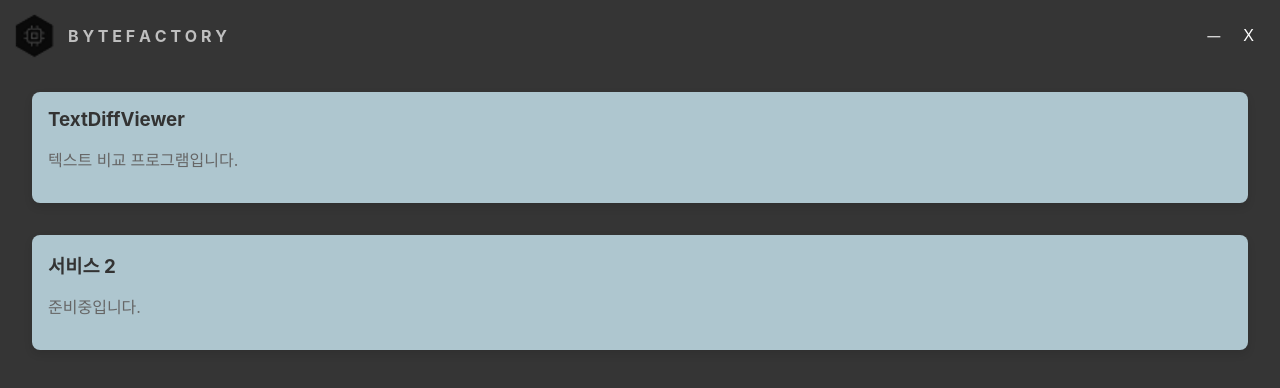
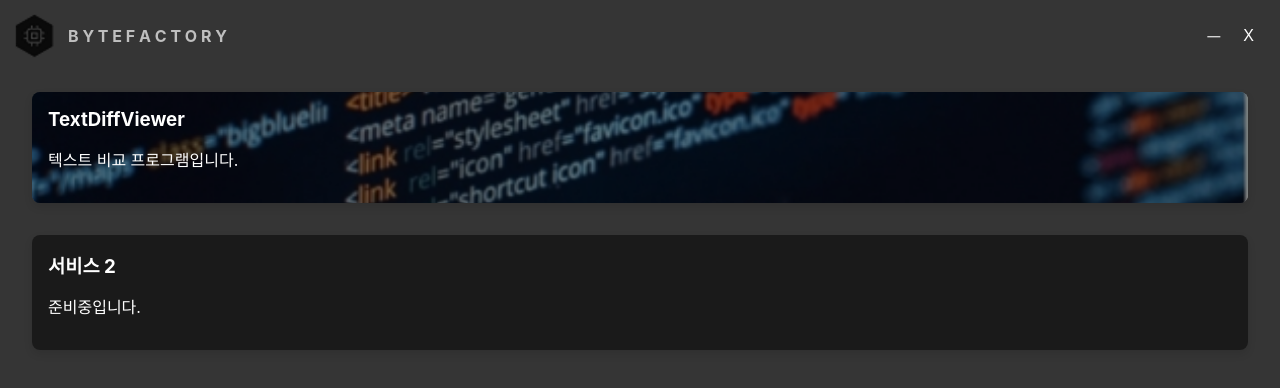
Before and after one commit to WonmoLee/ByteFactory, a React (Create React App) app: page / in a window 1280 px wide. Shown: the top 388 px of the page. Built offline with nearby package versions, Linux system fonts and the light colour scheme.

Commit message:
카드 배경 작업

```diff
--- a/src/App.js
+++ b/src/App.js
@@ -3,7 +3,7 @@ import { BrowserRouter as Router, Routes, Route, Link, Navigate } from 'react-ro
 import Card from './components/Card';
 import Sidebar from './components/Sidebar'; // 사이드바 컴포넌트 import
 import TextDiffViewer from './pages/TextDiffViewer';
-import DarkModeToggle from './components/DarkModeToggle';
+//import DarkModeToggle from './components/DarkModeToggle';
 import Modal from './components/Modal';
 import './App.css';
 import logo from './assets/imgs/logo.png';
@@ -81,10 +81,10 @@ const App = () => {
           {showCards && (
             <div>
               <Link to="/TextDiffViewer" onClick={() => handleCardClick('TextDiffViewer')}>
-                <Card title="TextDiffViewer" description="텍스트 비교 프로그램입니다."/>
+                <Card No="1" title="TextDiffViewer" description="텍스트 비교 프로그램입니다."/>
               </Link>
               <Link to="#" onClick={handleNotOpenCardClick}>
-                <Card title="서비스 2" description="준비중입니다." />
+                <Card No="2" title="서비스 2" description="준비중입니다." />
               </Link>
               <Modal show={showModal} onClose={handleCloseModal}>
                 <p>서비스 준비 중입니다! &gt;.&lt;</p>
--- a/src/assets/Card.css
+++ b/src/assets/Card.css
@@ -1,14 +1,3 @@
-.card {
-    background-color: #AEC6CF;
-    border-radius: 8px;
-    box-shadow: 0 4px 8px rgba(0, 0, 0, 0.1);
-    margin: 32px;
-    padding: 16px;
-    transition: transform 0.3s ease-in-out;
-    will-change: transform; /* 성능 최적화를 위해 속성 추가 */
-    cursor: pointer;
-  }
-
 .card:hover {
   transform: scale(1.02); /* 카드를 약간 확대합니다 */
   z-index: 10; /* 다른 카드 위로 오도록 z-index를 조정합니다 */
@@ -16,9 +5,9 @@
 
 .card-title {
   margin: 0;
-    color: #333;
+  color: #fff;
 }
 
 .card-description {
-    color: #666;
+  color: #fff;
 }
--- a/src/assets/Sidebar.css
+++ b/src/assets/Sidebar.css
@@ -22,7 +22,7 @@
   font-size: 25px;
   color: #fff;
   display: block;
-  transition: 0.3s;
+  transition: 1s;
 }
 
 .icon:hover {
--- a/src/components/Card.js
+++ b/src/components/Card.js
@@ -1,11 +1,56 @@
 import React from 'react';
 import '../assets/Card.css'; // CSS 파일을 불러옵니다.
+import image1 from '../assets/imgs/service1.png';
 
-const Card = ({ title, description }) => {
+const Card = ({ No, title, description }) => {
+
+  const getBackgroundImage = (No) => {
+    const images = {
+      '1': image1,
+    };
+
+    if(No === "1") {
+      return `url(${images[No]})`;
+    } else if(No === "2") {
+      return 'none';
+    }
+  };
+
+  const cardStyle = {
+    cursor: 'pointer',
+    backgroundImage: getBackgroundImage(No),
+    backgroundSize: 'cover',
+    backgroundPosition: 'center',
+    backgroundRepeat: 'no-repeat',
+    borderRadius: '8px',
+    boxShadow: '0 4px 8px rgba(0, 0, 0, 0.1)',
+    margin: '32px',
+    padding: '16px',
+    transition: 'transform 0.3s ease-in-out',
+    willChange: 'transform',
+    position: 'relative', // 오버레이 위치 설정을 위해 relative 추가
+    color: 'white', // 텍스트 색상을 밝게 설정합니다.
+    zIndex: 2, // 텍스트가 오버레이 위에 오도록 z-index 설정
+  };
+
+  const overlayStyle = {
+    position: 'absolute',
+    top: 0,
+    right: 0,
+    bottom: 0,
+    left: 0,
+    backgroundColor: 'rgba(0, 0, 0, 0.5)', // 반투명 검은색 오버레이
+    borderRadius: '8px', // cardStyle의 borderRadius와 동일하게 설정
+    zIndex: 1, // 오버레이가 텍스트 아래에 오도록 z-index 설정
+  };
+
   return (
-    <div className="card">
-      <h3 className="card-title">{title}</h3>
-      <p className="card-description">{description}</p>
+    <div className="card" style={cardStyle}>
+      <div style={overlayStyle} /> {/* 오버레이 추가 */}
+      <div style={{ position: 'relative', zIndex: 3 }}> {/* 텍스트 컨테이너 */}
+        <h3 className="card-title">{title}</h3>
+        <p className="card-description">{description}</p>
+      </div>
     </div>
   );
 };
```
Also changed, not shown: src/assets/imgs/service1.png (renamed from src/assets/imgs/textDiffViewer.png). Lines whose indentation alone changed are shown as unchanged.
